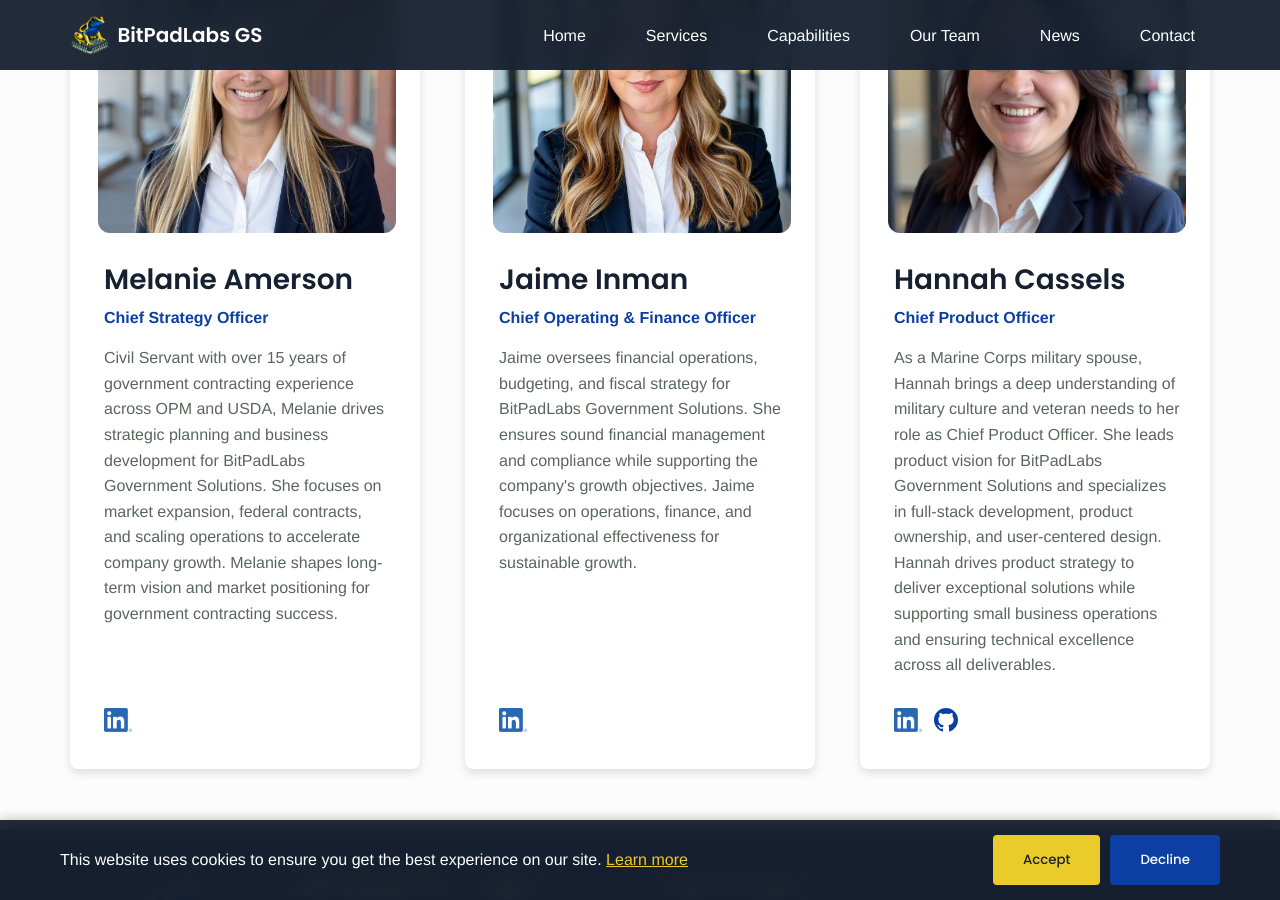
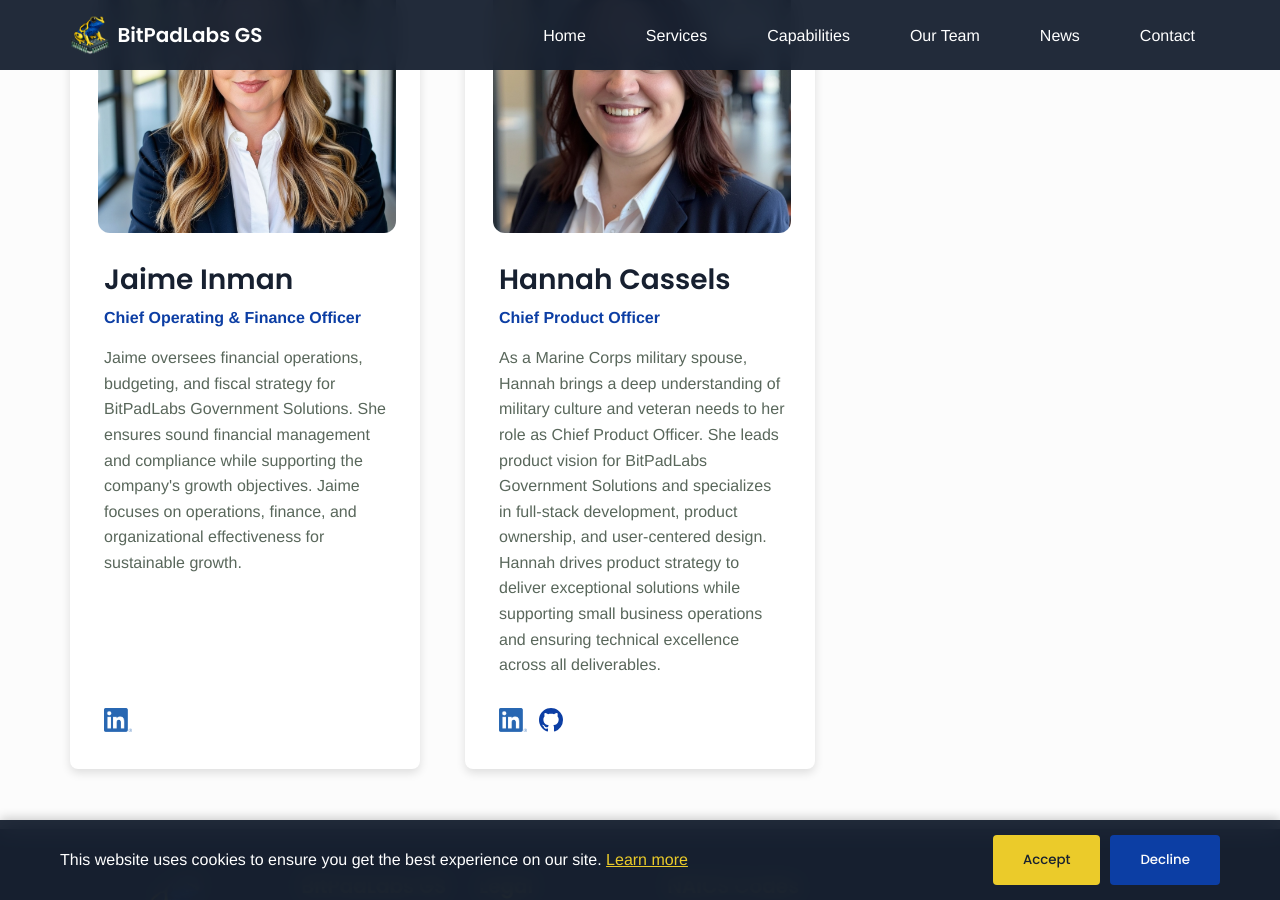
Before and after one commit to BitPadLabs/bitpadlabsgs-site, a Jekyll site: the page built from team.html, in a window 1280 px wide and 900 px high, scrolled down 1064 px. Built offline with Jekyll 4.4.1, drawn with Linux system fonts in a browser that asks for light colours.

Commit message:
Remove Melanie from team page due to NDA constraints

```diff
--- a/_data/team.yml
+++ b/_data/team.yml
@@ -19,16 +19,6 @@
     DevSecOps, and capability transfer across OPM, CMS, FSA, and SEC. Chris brings expertise in cloud modernization,
     enterprise platform governance, and Agile transformation leadership to ensure long-term technical success.
 
-- name: Melanie Amerson
-  role: Chief Strategy Officer
-  image: Melanie-BPLGS.JPG
-  linkedin: https://www.linkedin.com/in/melanie-amerson-mba-23a89111/
-  bio: >-
-    Civil Servant with over 15 years of government contracting experience across OPM and USDA, Melanie drives strategic planning
-    and business development for BitPadLabs Government Solutions. She focuses on market expansion,
-    federal contracts, and scaling operations to accelerate company growth. Melanie shapes long-term vision
-    and market positioning for government contracting success.
-
 - name: Jaime Inman
   role: Chief Operating & Finance Officer
   image: Jaime-BPLGS.JPG
```
Also changed, not shown: _ignore/melanie-amerson-backup.yml (added, +9 -0 lines).
